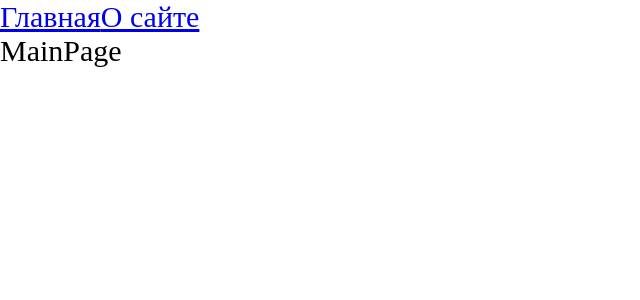
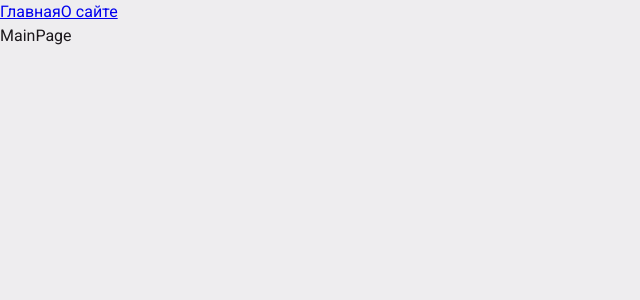
Before and after one commit to Sanjar-Kodirov/goLessCo, a React app: page / in a window 1280 px wide. Shown: the top 300 px of the page, without its empty margins (0-640 px from the left). Built offline with nearby package versions, Linux system fonts and the light colour scheme.

Commit message:
color palettes are selected

```diff
--- a/src/App.tsx
+++ b/src/App.tsx
@@ -1,12 +1,12 @@
 import React, { Suspense } from 'react';
-import {Link, Route, Routes} from 'react-router-dom';
-import './index.scss';
-import {AboutPageAsync} from "./pages/AboutPage/AboutPage.async";
-import {MainPageAsync} from "./pages/MainPage/MainPage.async";
+import { Link, Route, Routes } from 'react-router-dom';
+import './styles/index.scss';
+import { AboutPageAsync } from "./pages/AboutPage/AboutPage.async";
+import { MainPageAsync } from "./pages/MainPage/MainPage.async";
 
 const App = () => {
     return (
-        <div className="app">
+        <div className="app light ">
             <Link to={'/'}>Главная</Link>
             <Link to={'/about'}>О сайте</Link>
             <Suspense fallback={<div>Loading...</div>}>
--- a/src/index.scss
+++ /dev/null
@@ -1,9 +0,0 @@
-* {
-    margin: 0;
-    padding: 0;
-    box-sizing: border-box;
-}
-
-.app {
-    font-size: 30px;
-}
--- /dev/null
+++ b/src/styles/index.scss
@@ -0,0 +1,17 @@
+// fonts
+@import url('https://fonts.googleapis.com/css2?family=Roboto:wght@300;400;500;700&display=swap');
+
+
+@import './reset.scss';
+@import './variables/global.scss';
+@import './themes/dark.scss';
+@import './themes/normal.scss';
+
+.app {
+    font: var(--font-m);
+
+    background: var(--bg-color);
+    color: var(--primary-color);
+
+    min-height: 100vh;
+}
--- /dev/null
+++ b/src/styles/reset.scss
@@ -0,0 +1,14 @@
+* {
+    margin: 0;
+    padding: 0;
+    box-sizing: border-box;
+}
+
+input,
+button,
+textarea,
+select {
+    margin: 0;
+
+    font: inherit;
+}
--- /dev/null
+++ b/src/styles/themes/dark.scss
@@ -0,0 +1,10 @@
+// main - dark : #24293e\
+// secondary color: #8ebbff
+// text - dolor : #fffffe
+
+.app.dark {
+    --bg-color: #24293e;
+
+    --primary-color: #fffffe;
+    --secondary-color: #8ebbff;
+}
--- /dev/null
+++ b/src/styles/themes/normal.scss
@@ -0,0 +1,9 @@
+// main light : #eeedef
+// text color: #010001
+
+.app {
+    --bg-color: #eeedef;
+
+    --primary-color: #1c181c;
+    --secondary-color: #fffffe;
+}
--- /dev/null
+++ b/src/styles/variables/global.scss
@@ -0,0 +1,11 @@
+:root {
+    --font-family-main: 'Roboto', sans-serif;
+
+    --font-size-m: 16px;
+    --font-line-m: 24px;
+    --font-m: var(--font-size-m) / var(--font-line-m) var(--font-family-main);
+
+    --font-size-l: 24px;
+    --font-line-l: 32px;
+    --font-l: var(--font-size-l) / var(--font-line-l) var(--font-family-main);
+}
```
